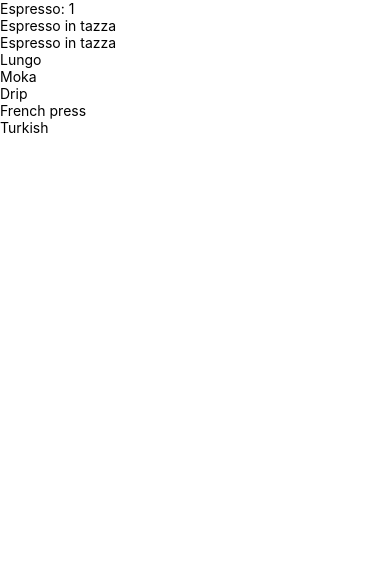
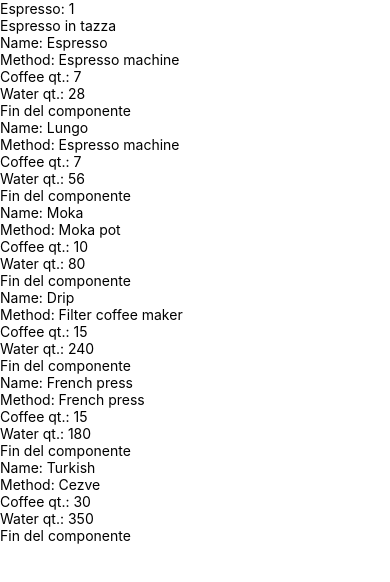
Before and after one commit to kuorus/curso-react-native, a React Native app: screen / in a window 390 px wide. Shown: the top 582 px of the page. Built offline with nearby package versions, Linux system fonts and the light colour scheme.

Commit message:
React Fragments

```diff
--- a/src/App.js
+++ b/src/App.js
@@ -2,6 +2,7 @@
 import { SafeAreaView, ScrollView, StatusBar, useColorScheme } from 'react-native'
 import CoffeeClass from './components/CoffeeClass'
 import CoffeeFunction from './components/CoffeeFunction'
+import Coffee from './components/Coffee'
 
 const App = () => {
   /** arrow functions, const / let, template strings, ternary (KEKO) **/
@@ -81,7 +82,7 @@
         <CoffeeClass cafe={cafes[0]} />
         <CoffeeFunction cafe={cafes[0]} />
         {cafes.map(cafe => (
-          <CoffeeFunction key={cafe.id} cafe={cafe} />
+          <Coffee key={cafe.id} cafe={cafe} fromJson={true} />
         ))}
       </ScrollView>
     </SafeAreaView>
--- /dev/null
+++ b/src/components/Coffee.js
@@ -0,0 +1,18 @@
+import { Text, View } from 'react-native'
+import React from 'react'
+
+const Coffee = ({ cafe }) => (
+  <React.Fragment>
+    <View>
+      <Text>Name: {cafe.name}</Text>
+      <Text>Method: {cafe.method}</Text>
+      <Text>Coffee qt.: {cafe.coffeeQt}</Text>
+      <Text>Water qt.: {cafe.waterQt}</Text>
+    </View>
+    <View>
+      <Text>Fin del componente</Text>
+    </View>
+  </React.Fragment>
+)
+
+export default Coffee
```
